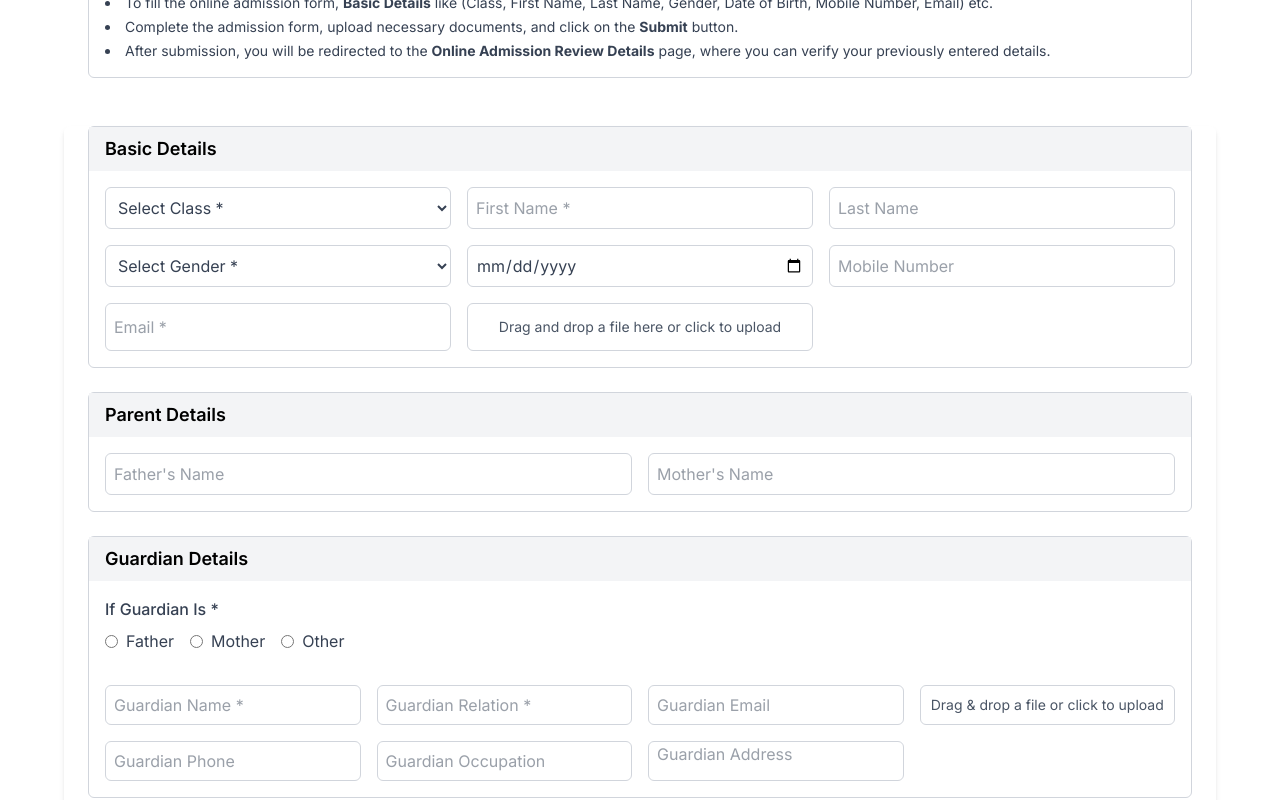
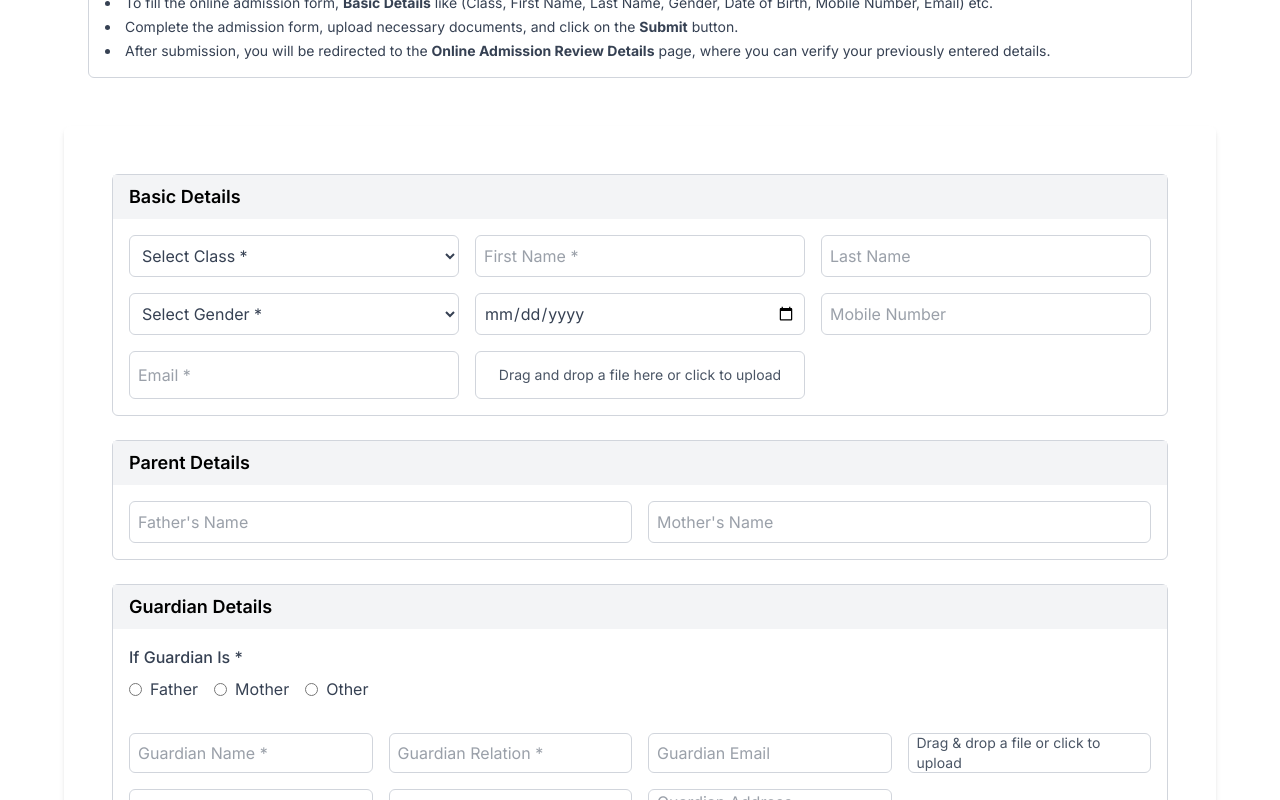
Before and after one commit to sanfaani/school_website, a Next.js app: page /admission in a window 1280 px wide. Shown: the part 480-1280 px from the top of the page. Built offline with nearby package versions, Linux system fonts and the light colour scheme.

Commit message:
online courses fixed

```diff
--- a/src/components/admission/AdmissionForm.tsx
+++ b/src/components/admission/AdmissionForm.tsx
@@ -1,6 +1,6 @@
 "use client";
 
-import { useForm, FormProvider } from "react-hook-form";
+import { useForm, FormProvider, SubmitHandler } from "react-hook-form";
 import { zodResolver } from "@hookform/resolvers/zod";
 import axios from "axios";
 import * as z from "zod";
@@ -12,6 +12,7 @@ import SchoolHistory from "./SchoolHistory";
 import DocumentUpload from "./DocumentUpload";
 import SubmitButton from "./SubmitButton";
 
+// Define the schema
 const admissionSchema = z.object({
   firstName: z.string().min(1, "Required"),
   lastName: z.string().min(1, "Required"),
@@ -20,26 +21,29 @@ const admissionSchema = z.object({
   guardianName: z.string().optional(),
   address: z.string().min(1, "Required"),
   previousSchool: z.string().optional(),
-  documents: z.any().optional(),
+  documents: z.any().optional(), // Or use: z.instanceof(FileList).optional()
 });
 
+// Type for form data based on schema
+type AdmissionFormData = z.infer<typeof admissionSchema>;
+
 const AdmissionForm = () => {
-  const methods = useForm({
+  const methods = useForm<AdmissionFormData>({
     resolver: zodResolver(admissionSchema),
   });
 
-  const onSubmit = async (data: any) => {
+  const onSubmit: SubmitHandler<AdmissionFormData> = async (data) => {
     try {
       await axios.post("/api/admission", data);
       alert("Application Submitted!");
-    } catch (error) {
+    } catch (_error) {
       alert("Submission Failed");
     }
   };
 
   return (
     <FormProvider {...methods}>
-      <form onSubmit={methods.handleSubmit(onSubmit)} className="space-y-6 bg-white rounded-md shadow-md">
+      <form onSubmit={methods.handleSubmit(onSubmit)} className="space-y-6 bg-white rounded-md shadow-md p-6">
         <StudentDetails />
         <ParentDetails />
         <GuardianDetails />
```
